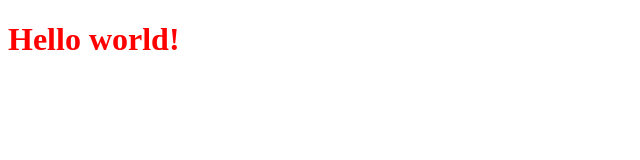
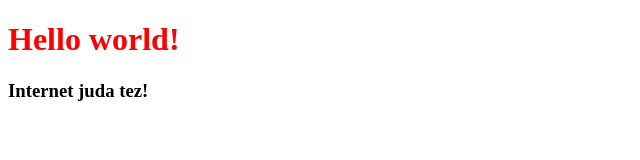
Before and after one commit to javohir7777/lessonGitHub, a plain HTML site: page index.html in a window 1280 px wide. Shown: the whole page, without its empty margins (0-640 px from the left). Drawn offline with Linux system fonts and the light colour scheme.

Commit message:
add to h3 tag

```diff
--- a/index.html
+++ b/index.html
@@ -8,5 +8,6 @@
   </head>
   <body>
     <h1>Hello world!</h1>
+    <h3>Internet juda tez!</h3>
   </body>
 </html>
```
